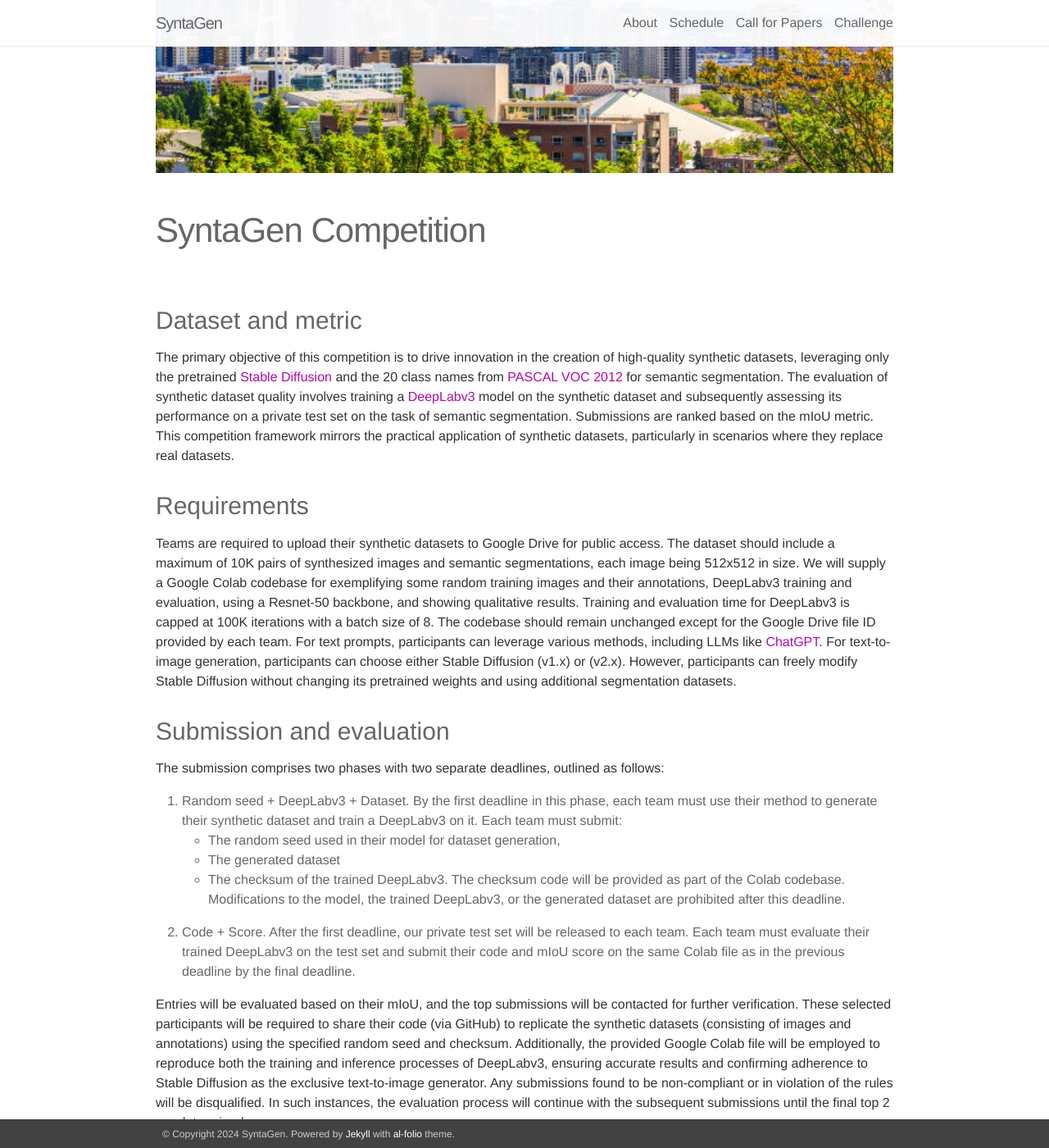
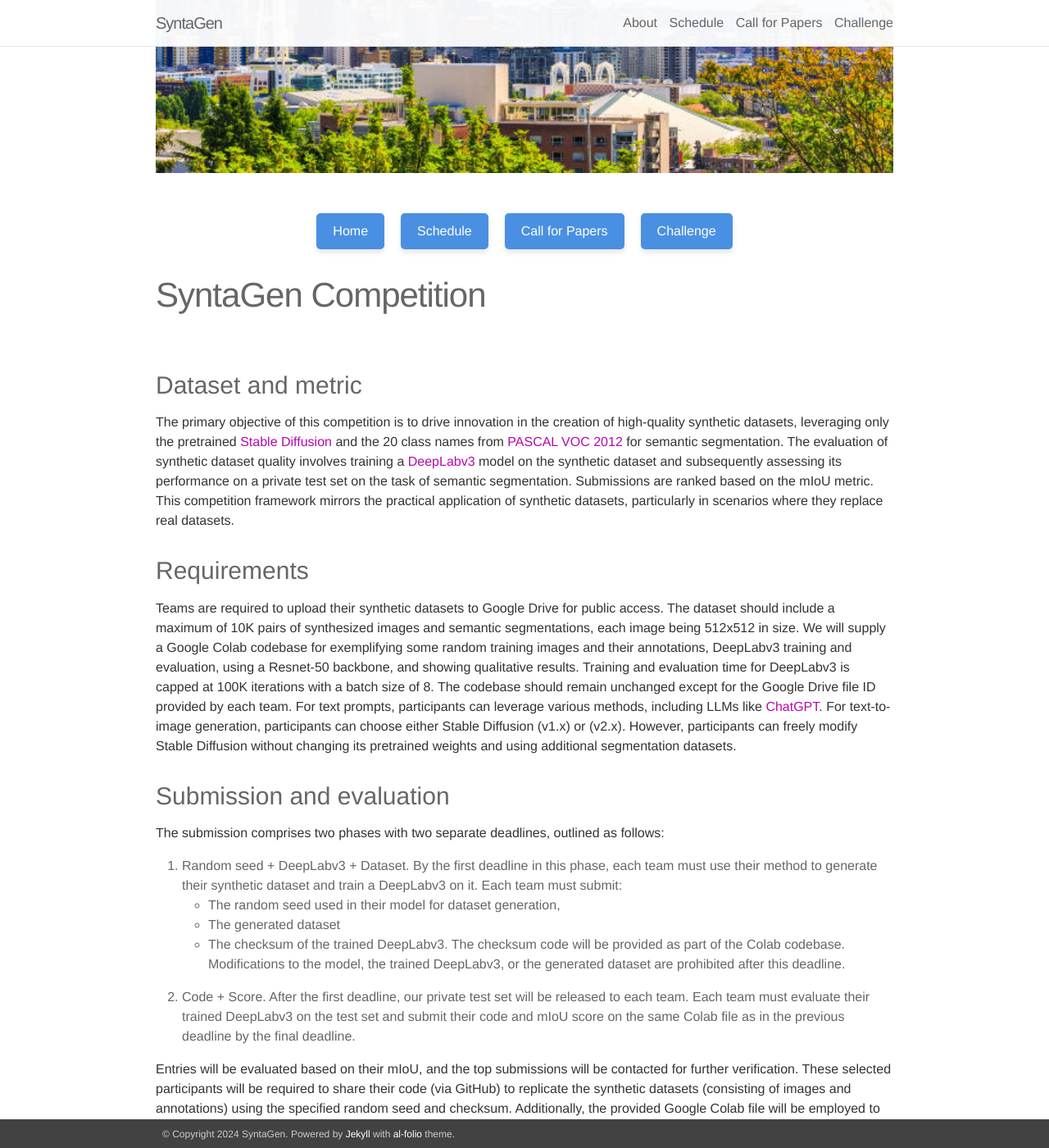
Before and after one commit to syntagen/syntagen.github.io, a Jekyll site: the page built from _pages/challenge.md, in a window 1280 px wide and 1400 px high, scrolled down 309 px. Shown: the whole window at 82% size. Built offline with Jekyll 4.4.1, drawn with Linux system fonts in a browser that asks for light colours; nearby versions of some CDN libraries.

Commit message:
update page

```diff
--- a/_includes/header.html
+++ b/_includes/header.html
@@ -1,6 +1,8 @@
 <header class="site-header">
 
+
   <div class="wrapper">
+
 
     <a href="{{ site.baseurl | prepend: site.url }}">
     <span class="site-title">
--- a/_includes/social.html
+++ b/_includes/social.html
@@ -1,9 +1,9 @@
 <div class="social">
   <span class="contacticon center">
-    <a href="mailto:{{ site.email | encode_email }}"><i class="fas fa-envelope"></i></a>
+    <!-- <a href="mailto:{{ site.email | encode_email }}"><i class="fas fa-envelope"></i></a> -->
     {% if site.orcid_id %}<a href="https://orcid.org/{{ site.orcid_id }}" target="_blank" title="ORCID"><i class="ai ai-orcid"></i></a>{% endif %}
     {% if site.scholar_userid %}<a href="https://scholar.google.com/citations?user={{ site.scholar_userid }}" target="_blank" title="Google Scholar"><i class="ai ai-google-scholar"></i></a>{% endif %}
-    {% if site.github_username %}<a href="https://github.com/{{ site.github_username }}" target="_blank" title="GitHub"><i class="fab fa-github"></i></a>{% endif %}
+    <!-- {% if site.github_username %}<a href="https://github.com/{{ site.github_username }}" target="_blank" title="GitHub"><i class="fab fa-github"></i></a>{% endif %} -->
     {% if site.linkedin_username %}<a href="https://www.linkedin.com/in/{{ site.linkedin_username }}" target="_blank" title="LinkedIn"><i class="fab fa-linkedin"></i></a>{% endif %}
     {% if site.twitter_username %}<a href="https://twitter.com/{{ site.twitter_username }}" target="_blank" title="Twitter"><i class="fab fa-twitter"></i></a>{% endif %}
     {% if site.strava_userid %}<a href="https://www.strava.com/athletes/{{ site.strava_userid }}" target="_blank" title="Strava"><i class="fab fa-strava"></i></a>{% endif %}
--- a/_layouts/default.html
+++ b/_layouts/default.html
@@ -9,7 +9,22 @@
 
 
     <div class="page-content">
+
       <div class="header-background"><div class="img"></div></div>
+      <div class="wrapper-button">
+        <a href="./" style="display: inline-block; margin: 0px 10px; padding: 10px 20px; background-color: #4a90e2; color: white; text-decoration: none; border-radius: 5px; box-shadow: 0px 4px 6px rgba(0, 0, 0, 0.1); transition: all 0.3s ease;">
+            Home
+        </a>
+        <a href="./schedule.html" style="display: inline-block; margin: 0px 10px; padding: 10px 20px; background-color: #4a90e2; color: white; text-decoration: none; border-radius: 5px; box-shadow: 0px 4px 6px rgba(0, 0, 0, 0.1); transition: all 0.3s ease;">
+            Schedule
+        </a>
+        <a href="./papers.html" style="display: inline-block; margin: 0px 10px; padding: 10px 20px; background-color: #4a90e2; color: white; text-decoration: none; border-radius: 5px; box-shadow: 0px 4px 6px rgba(0, 0, 0, 0.1); transition: all 0.3s ease;">
+            Call for Papers
+        </a>
+        <a href="./challenge.html" style="display: inline-block; margin: 0px 10px; padding: 10px 20px; background-color: #4a90e2; color: white; text-decoration: none; border-radius: 5px; box-shadow: 0px 4px 6px rgba(0, 0, 0, 0.1); transition: all 0.3s ease;">
+            Challenge
+        </a>
+    </div>
       <div class="wrapper">
         {{ content }}
       </div>
--- a/_sass/_base.scss
+++ b/_sass/_base.scss
@@ -34,3 +34,11 @@ body {
     padding-left: $horizontal-spacing-unit;
     @extend .clearfix;
 }
+
+.wrapper-button{
+  display: flex;
+  justify-content: center;
+  align-items: center;
+  padding-bottom: 35px;
+  padding-top: 0px;
+}
```
Also changed, not shown: _pages/challenge.md (+3 -0 lines).
